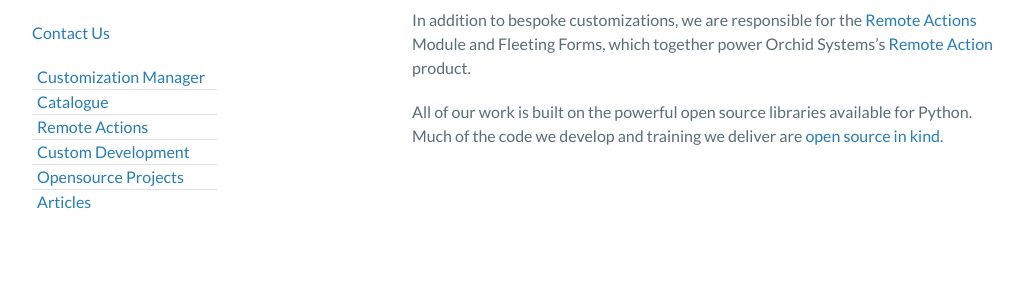
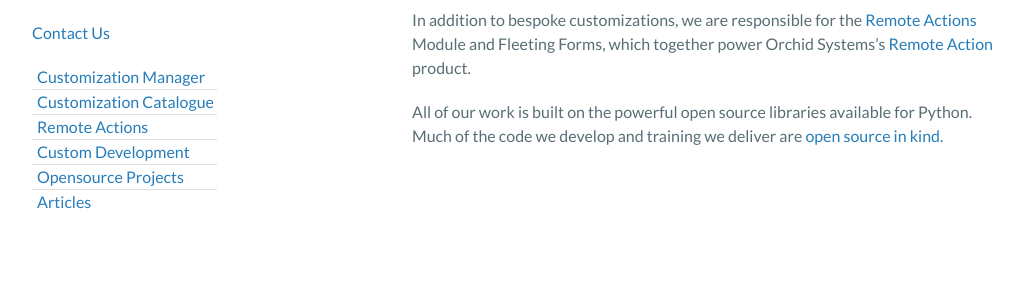
Before and after one commit to poplars-dev/poplars-dev.github.io, a Jekyll site: the page built from index.md, in a window 1280 px wide. Shown: the part 234-520 px from the top of the page, without its empty margins (118-1150 px from the left). Built offline with Jekyll 4.4.1, drawn with Linux system fonts in a browser that asks for light colours; a script that is not in the unit is left out.

Commit message:
remove errant nested <ul>, nav is a flat list.

```diff
--- a/_includes/navigation.html
+++ b/_includes/navigation.html
@@ -2,11 +2,9 @@
     <li class='nav-link'>
         <a href='/customizations.html'>Customization Manager</a>
     </li>
-    <ul class="nav" style="margin-bottom: 0px;">
-        <li class='nav-link'>
-            <a href='/catalogue.html'>Catalogue</a>
-        </li>
-    </ul>
+    <li class='nav-link'>
+        <a href='/catalogue.html'>Customization Catalogue</a>
+    </li>
     <li class='nav-link'>
         <a href='/remote-action.html'>Remote Actions</a>
     </li>
```
